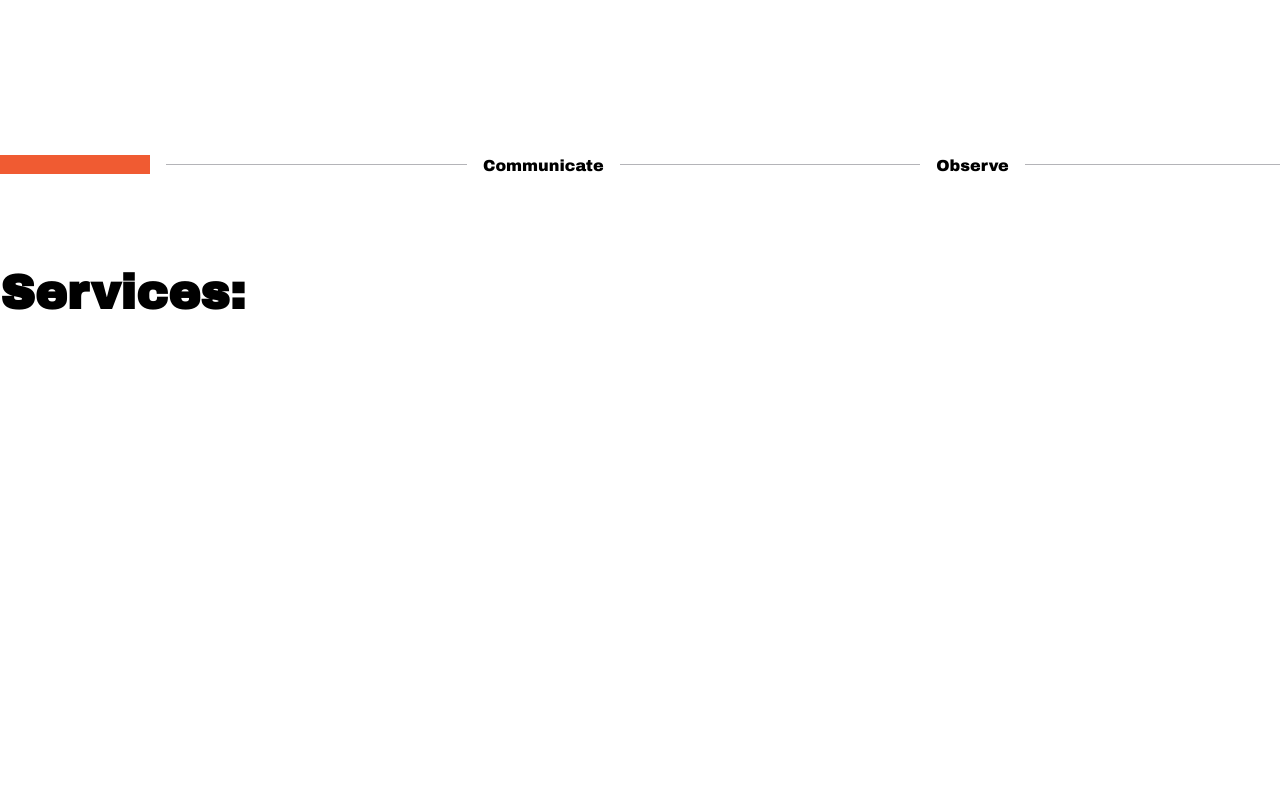
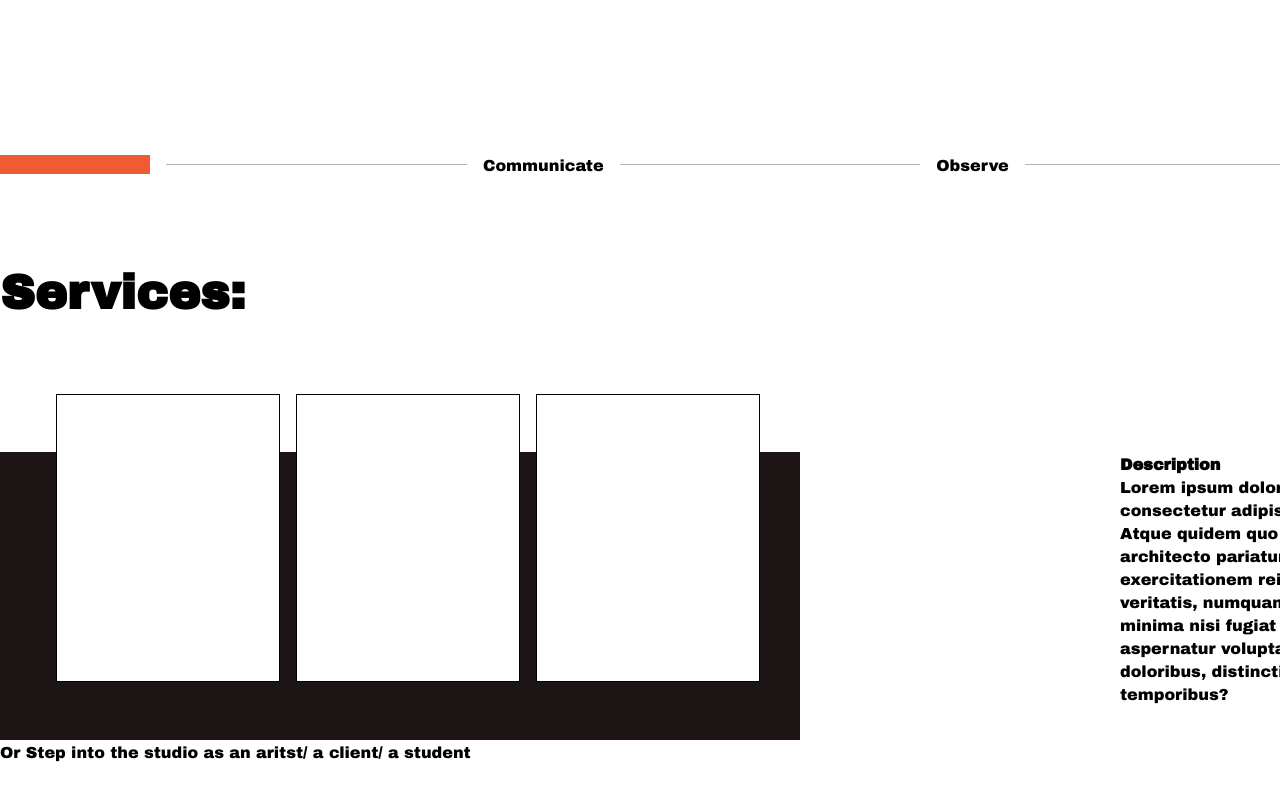
Before and after one commit to explorerRhythm/Pixel-Boner-Website-Testing, a plain HTML site: page index.html in a window 1280 px wide. Shown: the part 1245-2057 px from the top of the page. Before the commit the page ends 1569 px from the top, so only its background shows below. Drawn offline with Linux system fonts and the light colour scheme; files whose address does not match are found by name.

Commit message:
add features

```diff
--- a/css/style.css
+++ b/css/style.css
@@ -71,10 +71,10 @@ body {
   color: black;
   display: inline-block;
   padding: 0.8rem 1.5rem;
-  padding-left:0
+  padding-left: 0
 }
 
-li:first-child a{
+li:first-child a {
   font-weight: bolder;
 }
 
@@ -83,27 +83,33 @@ li:first-child a{
   display: flex;
   align-items: center;
 }
+
 .navbar-alignment {
-  align-items: flex-end; /* or center depending on alignment */
+  align-items: flex-end;
+  /* or center depending on alignment */
 }
 
 .nav-icon {
-  transform: translateY(3px); /* adjust +/- px until visually aligned */
+  transform: translateY(3px);
+  /* adjust +/- px until visually aligned */
 }
+
 /* HERO SECTION STYLING */
-.hero-container{
+.hero-container {
   display: grid;
   grid-template-columns: 0.5fr 1fr;
   grid-template-rows: auto auto;
   gap: 16px;
   position: relative;
 }
-.hero-text{
+
+.hero-text {
   width: 100%;
   display: flex;
   flex-direction: column;
 }
-.hero-text:first-child h1{
+
+.hero-text:first-child h1 {
   font-size: 5rem;
   font-weight: 800;
   color: black;
@@ -111,149 +117,201 @@ li:first-child a{
   padding-bottom: 0;
   line-height: 130%;
 }
+
 /* .big{
   font-size: 25rem;
   display: flex;
   flex-direction: column;
 
 } */
-.hero-text>p{
+.hero-text>p {
   font-size: 1.4em;
   padding-top: 0;
   padding-bottom: 2rem;
   font-weight: 400;
 }
 
-.logo-menu{
+.logo-menu {
   position: relative;
 }
+
 #dinosour-logo {
   position: relative;
-      left:8rem; /* Adjust the value as needed */
+  left: 8rem;
+  /* Adjust the value as needed */
 }
-#orange-landing{
+
+#orange-landing {
   position: absolute;
   top: 62.5%;
   right: 10%;
   width: 90%;
 }
-.btn-hero{
-  width:8rem;
+
+.btn-hero {
+  width: 8rem;
   padding: 0.875rem;
-  font-family: "ArchivoBlack-Regular" ,sans-serif , Arial, Helvetica, sans-serif;
+  font-family: "ArchivoBlack-Regular", sans-serif, Arial, Helvetica, sans-serif;
   border-radius: 10px;
   background-color: rgb(240, 91, 50);
   font-size: 1em;
   margin-top: 2rem;
   border-radius: 2rem;
 }
-.btn-hero:hover{
-  background-color: rgb(118, 26, 0) ;
+
+.btn-hero:hover {
+  background-color: rgb(118, 26, 0);
   cursor: pointer;
 }
-.button-flex{
+
+.button-flex {
   display: flex;
   gap: 1rem;
 }
 
-.slogan_container{
+.slogan_container {
   display: flex;
   max-width: 81.688rem;
   justify-content: flex-start;
-  font-family: "ArchivoBlack-Regular", sans-serif,Arial, Helvetica, sans-serif;
+  font-family: "ArchivoBlack-Regular", sans-serif, Arial, Helvetica, sans-serif;
   font-weight: 600;
   font-size: 1.2rem;
   margin-bottom: 9rem;
 }
-.right{
+
+.right {
   display: flex;
   gap: 24rem;
   margin-left: auto;
 }
-.left{
+
+.left {
   gap: 10rem;
 }
 
 /* WHAT WE DO SECTION STYLING */
-.service{
+.service {
   display: grid;
   grid-template-columns: 0.5fr 2fr;
   max-width: 81rem;
   gap: 2.5rem;
   /* line-height: 100%; */
 }
-.cleaning-logo{
+
+.cleaning-logo {
   position: relative;
 }
-#cleaning-mage{
-  position:relative;
+
+#cleaning-mage {
+  position: relative;
   width: 12.3rem;
   top: 10px;
 }
-#transparent-orange{
+
+#transparent-orange {
   position: absolute;
   width: 12.5rem;
   left: 5px;
   top: 13px;
 }
-.service-header{
+
+.service-header {
   font-size: 3rem;
   padding-bottom: 2rem;
 }
-.service-text>p{
+
+.service-text>p {
   font-weight: 100;
   line-height: 3.2rem;
-  font-size:1.5rem ;
+  font-size: 1.5rem;
 
 }
-.second-para>p{
+
+.second-para>p {
   display: block;
   margin-top: 3rem;
 }
+
 /* SERVICES STYLING */
-#services{
+#services {
   margin-top: 5rem;
   font-weight: 700;
   font-size: 3rem;
+  margin-bottom: 8rem;
 }
 
+.service-container {
+  display: grid;
+  grid-template-rows: 2fr 0.5fr;
+  grid-template-columns: 2fr 0.5fr;
+}
+.service-features{
+  display:flex;
+  position: relative;
+  display: flex;
+  gap: 1rem;
+
+}
+.service-types {
+  width:14rem;
+  height: 18rem;
+  border: 1px solid black;
+  position: relative;
+  bottom: 20%;
+  left: 5%;
+
+  z-index: 1;
+  background-color: #fff;
+}
+
+.blank-grey-bg {
+  width: 50rem;
+  height: 18rem;
+  background-color: rgb(29, 21, 21);
+  position: absolute;
+}
 
   /* KEYWORDS MANIPULATION THROUGH FLEXBOX */
 
-.keywords{
+  .keywords {
     margin-top: 10rem;
   }
-.thinner{
+
+  .thinner {
     width: 20rem;
     height: 1px;
     background-color: #44444E;
     margin: 0 1rem;
     opacity: 40%;
   }
-.orange-colored{
+
+  .orange-colored {
     width: 10rem;
     height: 1.2rem;
     background-color: rgb(240, 91, 50);
   }
-.keywords-container{
+
+  .keywords-container {
     display: flex;
     justify-content: center;
     align-items: center;
   }
+
   /* UTILITIES */
 
-.zindex{
+  .zindex {
     z-index: -1;
   }
 
   /* 1D LINES */
 
-.straight-line{
+  .straight-line {
     width: 400px;
     height: 1px;
     background-color: black;
     margin-top: 2rem;
   }
+
   /*ADJUSTEMENTS TO IMAGES, LISTS, NAVBARS */
   a {
     text-decoration: none;
@@ -267,6 +325,7 @@ li {
     width: 20px;
     height: 20px;
   }
-img{
+
+  img {
     max-width: 100%;
   }
--- a/index.html
+++ b/index.html
@@ -73,7 +73,7 @@
 
 
 
-    <!-- ================= SERVICES ================= -->
+    <!-- ================= SERVICES / WHAT WE DO SECTION================= -->
     <section class="service">
         <div class="cleaning-logo">
             <img src="img/cleaning-mage_paintbrush.svg" alt="cleaning-mage" id="cleaning-mage">
@@ -84,9 +84,12 @@
                 <h3>What We Do</h3>
             </div>
             <div class="service-text">
-                <p>Pixelbones champions creativity through visual storytelling-- from digital illustration and design to 3d modeling and animation. We craft bold, original visuals, that elevate brands and ideas.</p>
+                <p>Pixelbones champions creativity through visual storytelling-- from digital illustration and design to
+                    3d modeling and animation. We craft bold, original visuals, that elevate brands and ideas.</p>
 
-                <div class="second-para service-text"><p>Through Pixelbones Academy, we empower aspiring artists with accessible 2D and 3D skills, built on creativity and freedom</p>
+                <div class="second-para service-text">
+                    <p>Through Pixelbones Academy, we empower aspiring artists with accessible 2D and 3D skills, built
+                        on creativity and freedom</p>
                 </div>
             </div>
         </div>
@@ -107,8 +110,22 @@
 
     <h3 id="services">Services:</h3>
     <section class="service-container">
-        <div class="blank-grey-bg"></div>
+        <div class="service-features">
+            <div class="service-types"></div>
+            <div class="service-types"></div>
+            <div class="service-types"></div>
+            <div class="blank-grey-bg"></div>
+        </div>
+        <div class="services-description">
+            <div class="arrow-img"></div>
+            <h4>Description</h4>
+            <p>Lorem ipsum dolor sit amet consectetur adipisicing elit. Atque quidem quo quos architecto pariatur
+                exercitationem reiciendis veritatis, numquam animi? Id minima nisi fugiat nemo aspernatur voluptatem
+                doloribus, distinctio dolore temporibus?</p>
+        </div>
+        <div class="service-tldr">Or Step into the studio as an aritst/ a client/ a student</div>
     </section>
+
 
     <!-- ================= TESTIMONIALS ================= -->
 
```
Lines whose indentation alone changed are shown as unchanged.
